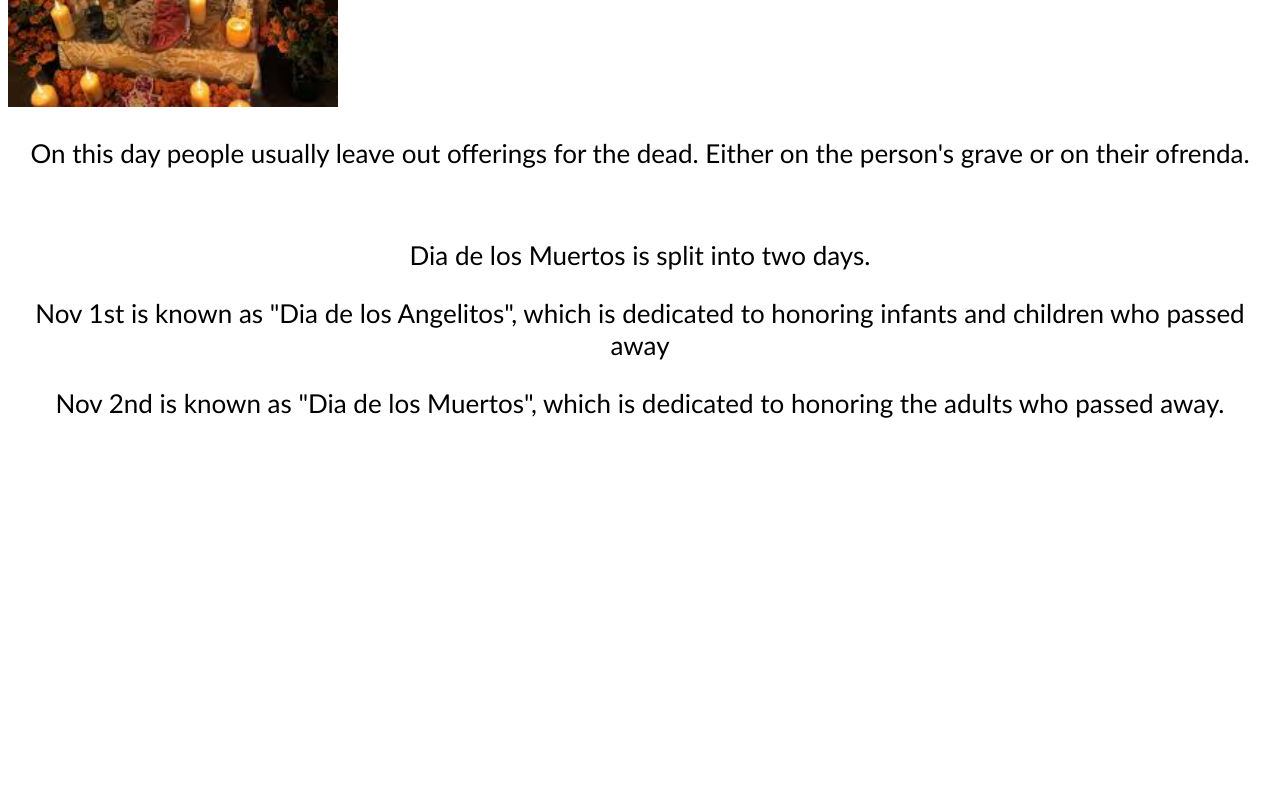
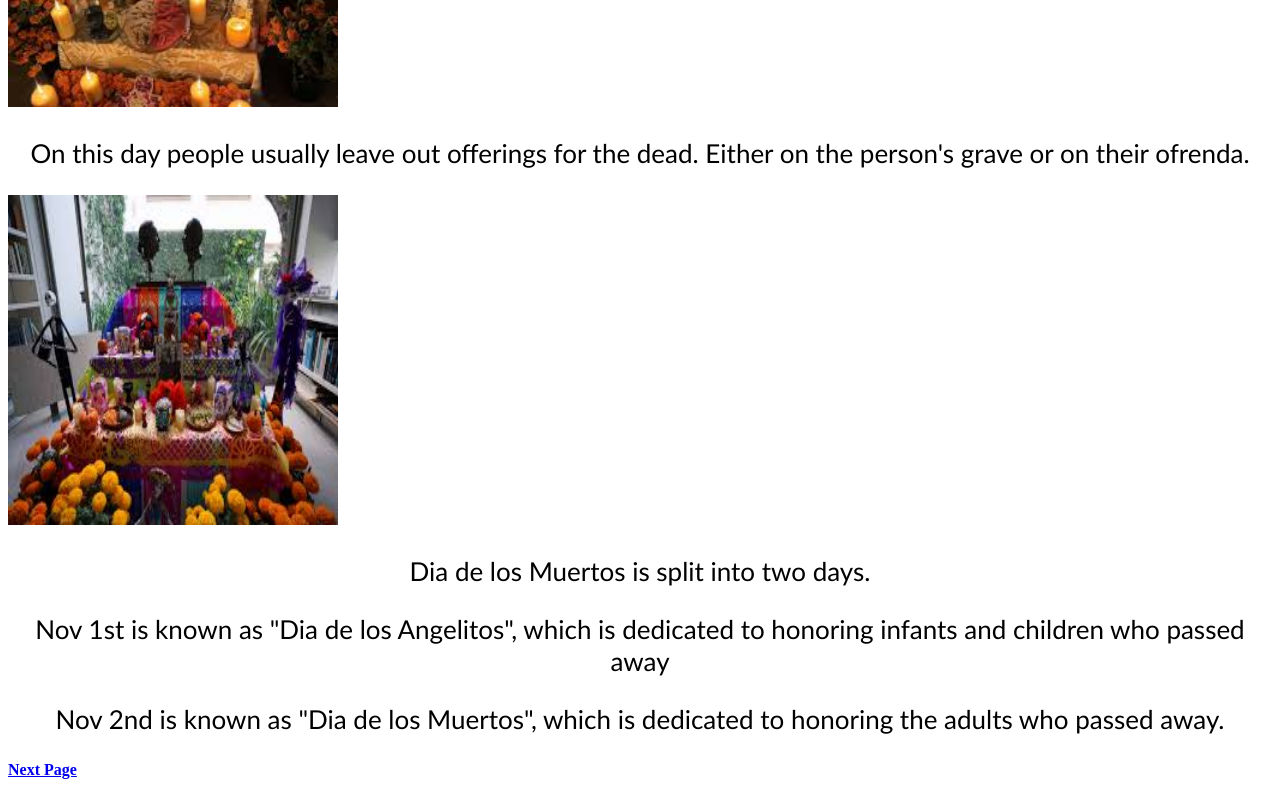
Before and after one commit to 1lov3th3c0l0rp1nk/Mexico, a plain HTML site: page index.html in a window 1280 px wide. Shown: the part 434-1234 px from the top of the page. Before the commit the page ends 879 px from the top, so only its background shows below. Drawn offline with Linux system fonts and the light colour scheme.

Commit message:
Update index.html

```diff
--- a/index.html
+++ b/index.html
@@ -11,12 +11,13 @@
     <img src="ofrenda1.jpg" alt="ofrenda" height="330" width="330">
 
     <p>On this day people usually leave out offerings for the dead. Either on the person's grave or on their ofrenda.</p>
-    <img >
+    <img src="ofrenda2.jpg" alt="ofrenda" height="330" width="330">
 
     <p>Dia de los Muertos is split into two days.</p>
 
     <p>Nov 1st is known as "Dia de los Angelitos", which is dedicated to honoring infants and children who passed away</p>
 
     <p>Nov 2nd is known as "Dia de los Muertos", which is dedicated to honoring the adults who passed away.</p>
+    <h4><a href="whatpeopledo.html">Next Page</a></h4>
   </body>
 </html>
```
